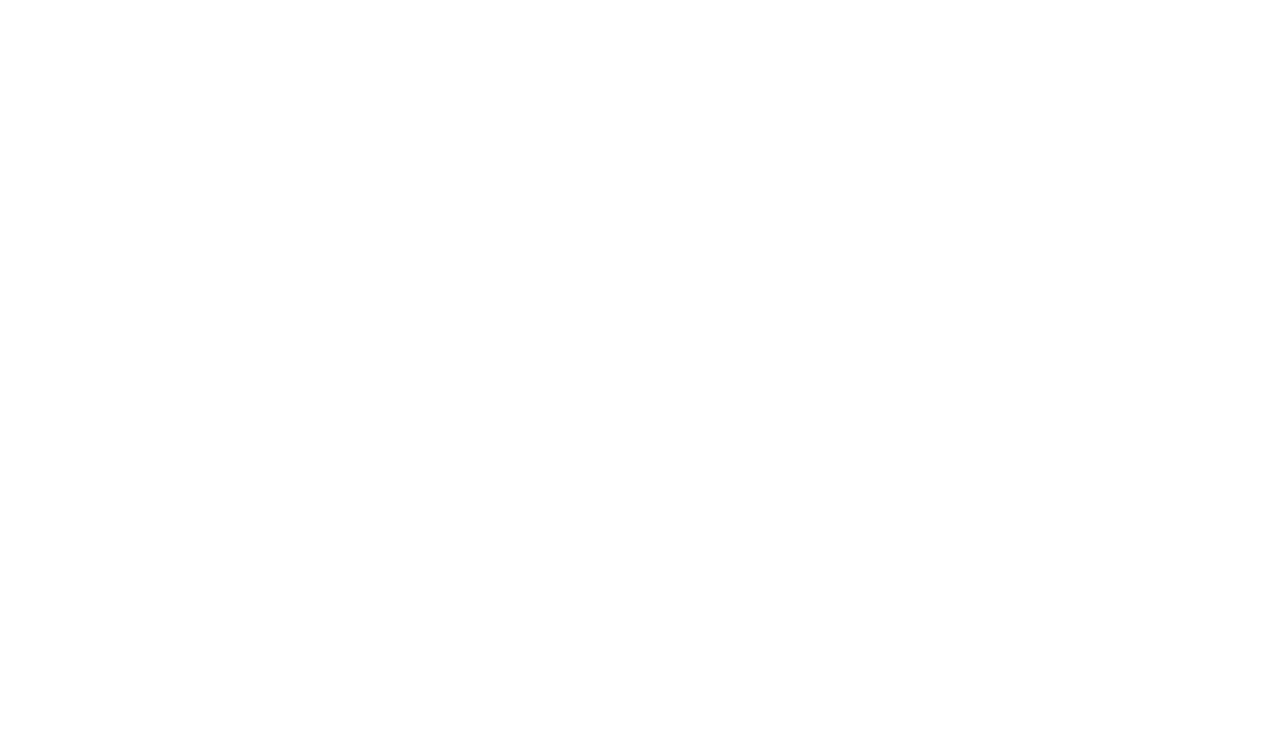
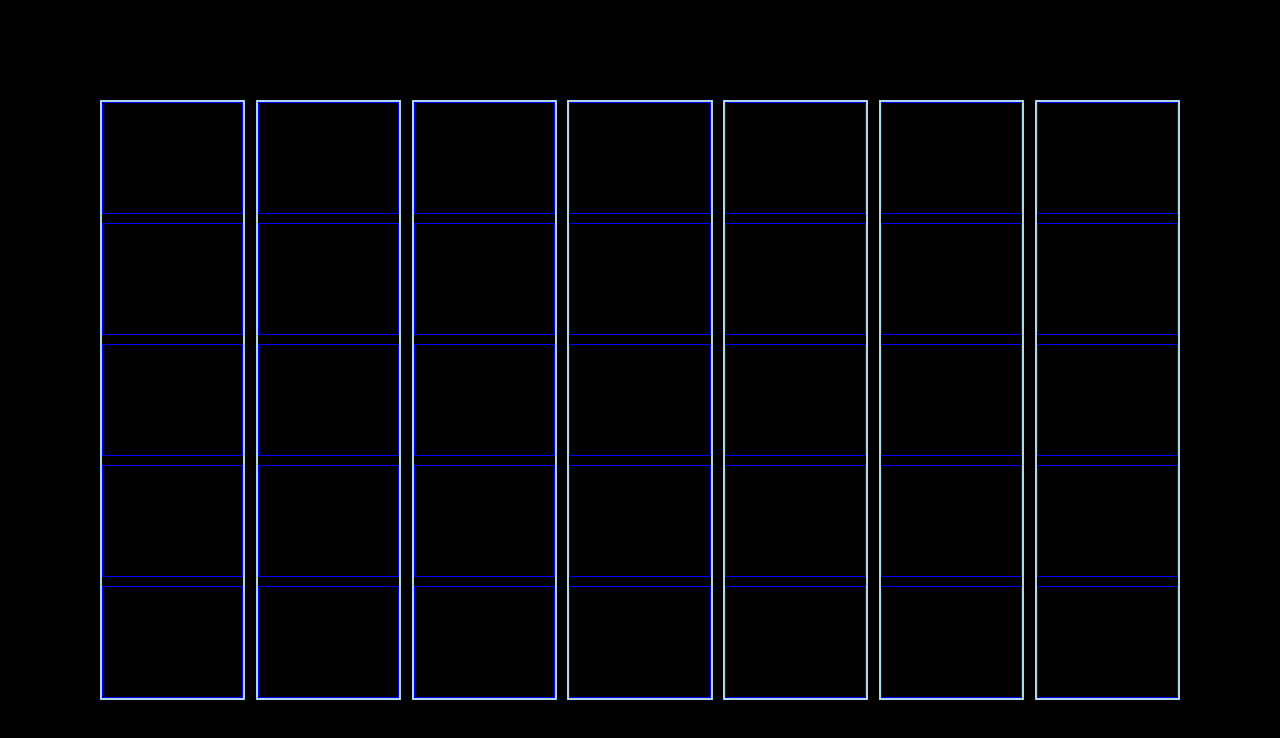
Before and after one commit to andrearicciotti/html-css-zoom, a plain HTML site: page index.html in a window 1280 px wide. Drawn offline with Linux system fonts and the light colour scheme.

Commit message:
add: cards structure

```diff
--- a/css/style.css
+++ b/css/style.css
@@ -1,5 +1,39 @@
+/* RESET */
 * {
     margin: 0;
     padding: 0;
     box-sizing: border-box;
 }
+
+/* COMMON */
+body {
+    background-color: black;
+}
+
+img {
+    max-width: 100%;
+}
+
+.wrapper {
+    display: flex;
+    width: 100%;
+    height: 100vh;
+    border: 100px solid black;
+    justify-content: space-between;
+}
+
+/* MAIN */
+.col {
+    /* debug */
+    border: 2px solid lightblue;
+    width: calc(94% / 7);
+    display: flex;
+    flex-direction: column;
+    justify-content: space-between;
+}
+
+.row {
+    /* debug */
+    border: 1px solid blue;
+    height: calc(94% / 5);
+}
--- a/index.html
+++ b/index.html
@@ -7,6 +7,52 @@
     <link rel="stylesheet" href="css/style.css">
 </head>
 <body>
+    <!-- main section -->
+    <main>
+        <!-- cards block -->
+        <div class="wrapper">
+            <div class="col"><div class="row"></div>
+            <div class="row"></div>
+            <div class="row"></div>
+            <div class="row"></div>
+            <div class="row"></div></div>
+            <div class="col"><div class="row"></div>
+            <div class="row"></div>
+            <div class="row"></div>
+            <div class="row"></div>
+            <div class="row"></div></div>
+            <div class="col"><div class="row"></div>
+            <div class="row"></div>
+            <div class="row"></div>
+            <div class="row"></div>
+            <div class="row"></div></div>
+            <div class="col"><div class="row"></div>
+            <div class="row"></div>
+            <div class="row"></div>
+            <div class="row"></div>
+            <div class="row"></div></div>
+            <div class="col"><div class="row"></div>
+            <div class="row"></div>
+            <div class="row"></div>
+            <div class="row"></div>
+            <div class="row"></div></div>
+            <div class="col"><div class="row"></div>
+            <div class="row"></div>
+            <div class="row"></div>
+            <div class="row"></div>
+            <div class="row"></div></div>
+            <div class="col"><div class="row"></div>
+            <div class="row"></div>
+            <div class="row"></div>
+            <div class="row"></div>
+            <div class="row"></div></div>
+        </div>
 
+
+        <!-- /cards block -->
+        <!-- footer navigation bar -->
+        <!-- /footer navigation bar -->
+    </main>
+    <!-- /main section -->
 </body>
 </html>
```
